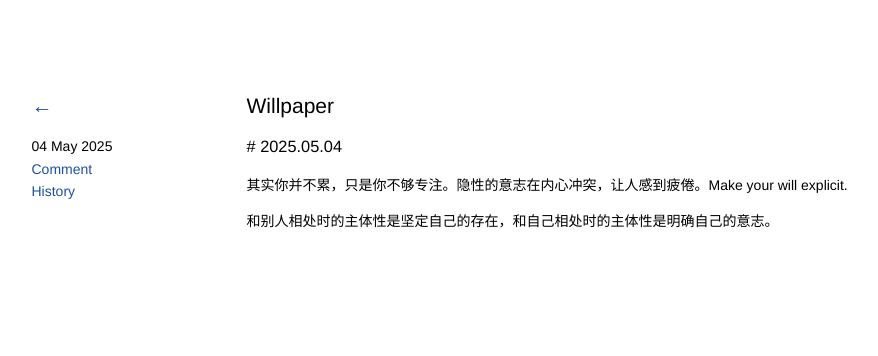
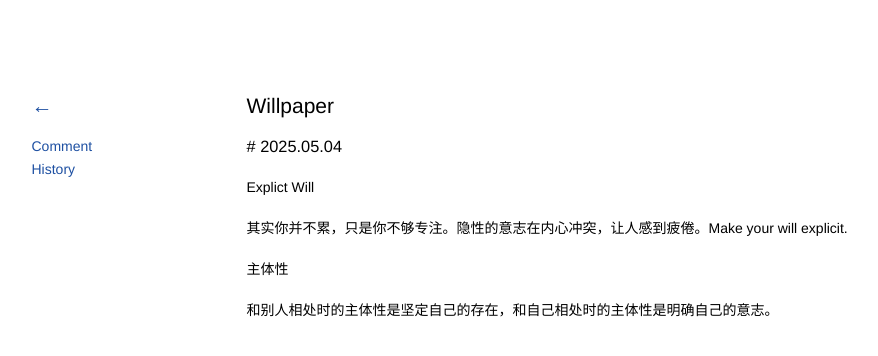
Before and after one commit to kidlj/awei, a Jekyll site: the page built from _wiki/willpaper.md, in a window 1280 px wide. Shown: the top 356 px of the page, without its empty margins (101-979 px from the left). Built offline with Jekyll 4.4.1, drawn with Linux system fonts in a browser that asks for light colours.

Commit message:
feat[wiki]: mv willpaper to wiki

```diff
--- a/_blog/willpaper.md
+++ b/_wiki/willpaper.md
@@ -1,10 +1,13 @@
 ---
 title: Willpaper
-date: 2025-05-04
 ---
 
 ### 2025.05.04
 
+#### Explict Will
+
 其实你并不累，只是你不够专注。隐性的意志在内心冲突，让人感到疲倦。Make your will explicit.
 
+#### 主体性
+
 和别人相处时的主体性是坚定自己的存在，和自己相处时的主体性是明确自己的意志。
```
